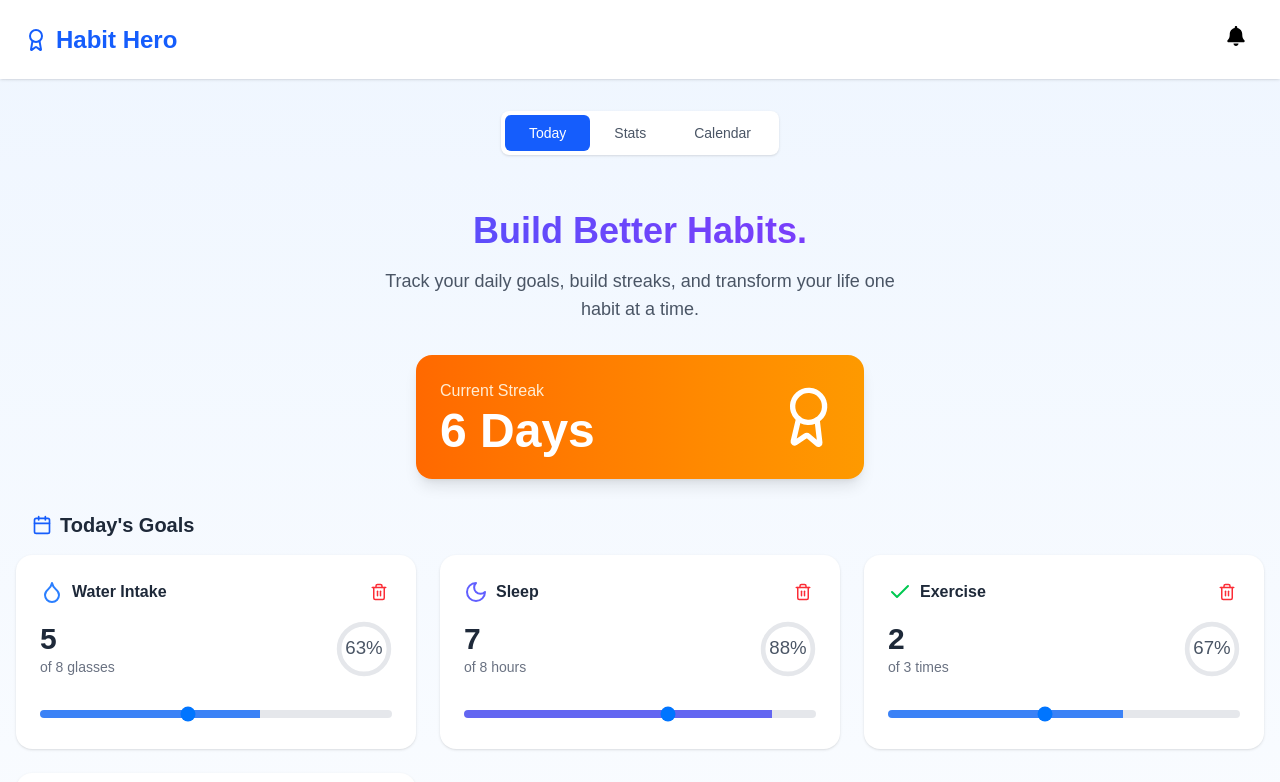
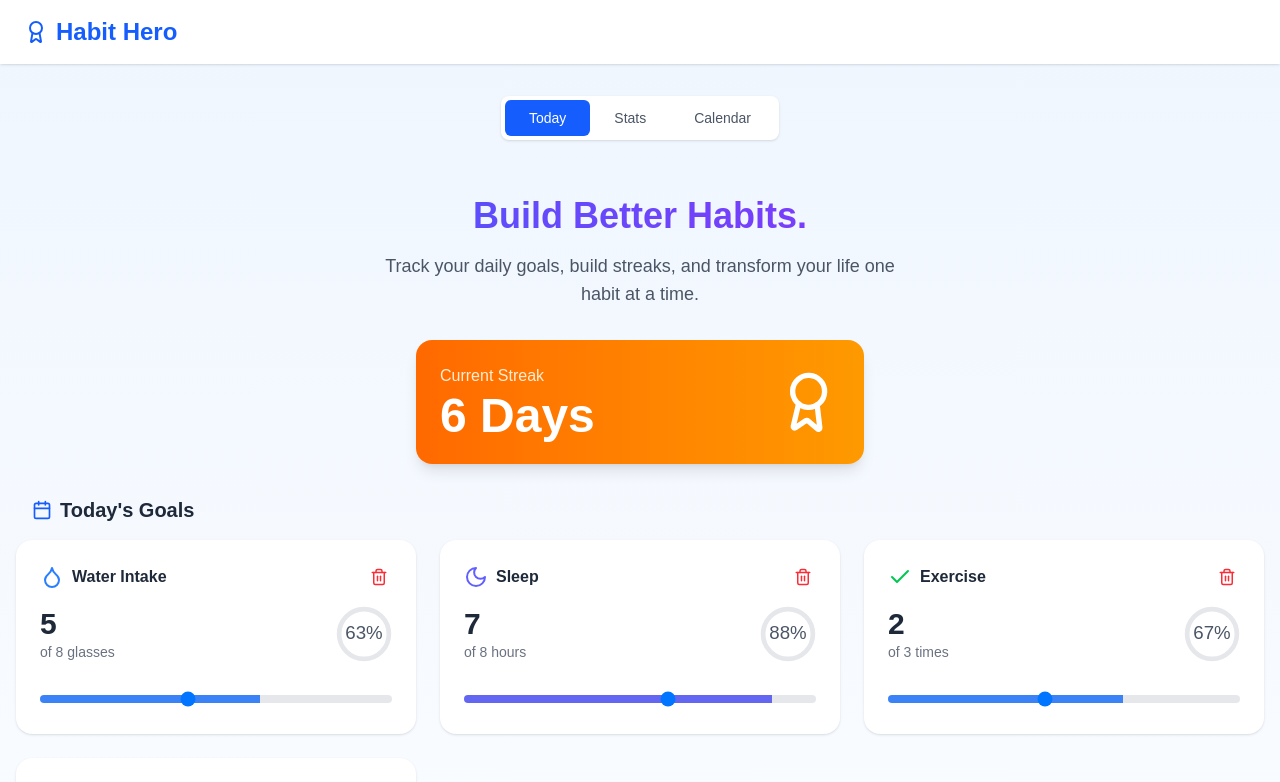
Before and after one commit to iramsk02/Habit-Tracker, a Next.js app: page / in a window 1280 px wide. Shown: the top 782 px of the page. Built offline with nearby package versions, Linux system fonts and the light colour scheme.

Commit message:
update 03 may

```diff
--- a/components/Notification.tsx
+++ /dev/null
@@ -1,264 +0,0 @@
-// // import React, { useEffect, useState } from 'react';
-// // import { FaBell } from 'react-icons/fa'; // Importing bell icon from react-icons
-// // import { motion } from 'framer-motion'; // Importing Framer Motion for animation
-
-// // interface Habits {
-// //   water: number;
-// //   sleep: number;
-// //   screen: number;
-// // }
-
-// // interface NotificationProps {
-// //   habits: Habits;
-// // }
-
-// // const NotificationComponent: React.FC<NotificationProps> = ({ habits }) => {
-// //   const [permission, setPermission] = useState<string>(Notification.permission);
-// //   const [isNotified, setIsNotified] = useState<boolean>(false);
-
-// //   // This checks if we're in the browser environment
-// //   const isBrowser = typeof window !== 'undefined';
-
-// //   useEffect(() => {
-// //     if (isBrowser && permission !== 'granted') {
-// //       Notification.requestPermission().then((result) => {
-// //         setPermission(result);
-// //       });
-// //     }
-// //   }, [permission, isBrowser]);
-
-// //   // Function to send notifications
-// //   const sendNotification = (title: string, message: string) => {
-// //     if (isBrowser && Notification.permission === 'granted') {
-// //       new Notification(title, {
-// //         body: message,
-// //         icon: '/favicon.ico', // Optional: add an icon for your notification
-// //       });
-// //       setIsNotified(true); // Set notification flag to true when notified
-// //     }
-// //   };
-
-// //   // Function to check for incomplete goals and send notification
-// //   const checkGoalsAndNotify = (habits: Habits) => {
-// //     if (habits.water < 8) {
-// //       sendNotification('Reminder: Water Intake', 'You haven\'t reached your daily water intake goal. Drink more water!');
-// //     }
-// //     if (habits.sleep < 8) {
-// //       sendNotification('Reminder: Sleep', 'You haven\'t reached your daily sleep goal. Make sure to rest well!');
-// //     }
-// //     if (habits.screen > 2) {
-// //       sendNotification('Reminder: Screen Time', 'You\'ve exceeded your screen time goal. Time to take a break!');
-// //     }
-// //   };
-
-// //   return (
-// //     <div>
-// //       {/* Bell Icon with Framer Motion */}
-// //       <motion.div
-// //         initial={{ scale: 1 }}
-// //         animate={{ scale: isNotified ? 1.2 : 1 }}
-// //         transition={{ duration: 0.3 }}
-// //         style={{
-// //           cursor: 'pointer',
-// //           margin: '20px',
-// //           display: 'inline-block',
-// //         }}
-// //         onClick={() => {
-// //           checkGoalsAndNotify(habits);
-// //         }}
-// //       >
-// //         <FaBell size={40} color={isNotified ? 'red' : 'black'} />
-// //       </motion.div>
-
-// //       <button
-// //         onClick={() => {
-// //           // Trigger notification based on current habit data
-// //           checkGoalsAndNotify(habits);
-// //         }}
-// //       >
-// //         Check Goals and Notify
-// //       </button>
-
-// //       {/* Display permission status */}
-// //       <p>Notification Permission: {permission}</p>
-// //     </div>
-// //   );
-// // };
-
-// // export default NotificationComponent;
-// import React, { useEffect, useState } from 'react';
-// import { FaBell } from 'react-icons/fa'; // Bell icon
-// import { motion } from 'framer-motion'; // Framer Motion
-
-// type Habits = {
-//     key: string;
-//     value: number;
-//   };
-
-// interface NotificationProps {
-//   habits: Habits;
-// }
-
-// const NotificationComponent: React.FC<NotificationProps> = ({ habits }) => {
-//   const [permission, setPermission] = useState<string>('default');
-//   const [isNotified, setIsNotified] = useState<boolean>(false);
-
-//   // Check if we are in the browser environment
-//   const isBrowser = typeof window !== 'undefined';
-
-//   useEffect(() => {
-//     if (isBrowser && Notification.permission !== 'granted') {
-//       Notification.requestPermission().then((result) => {
-//         setPermission(result);
-//       });
-//     }
-//   }, [isBrowser]);
-
-//   // Function to send notification
-//   const sendNotification = (title: string, message: string) => {
-//     if (isBrowser && Notification.permission === 'granted') {
-//       new Notification(title, {
-//         body: message,
-//         icon: '/favicon.ico', // Optional: add an icon for your notification
-//       });
-//       setIsNotified(true); // Trigger notification flag
-//     }
-//   };
-
-//   // Check goals and notify if conditions are met
-//   const checkGoalsAndNotify = (habits: Habits) => {
-//     if ((habits as any).water < 8) {
-//       sendNotification('Reminder: Water Intake', 'You haven\'t reached your daily water intake goal. Drink more water!');
-//     }
-//     if ((habits as any).sleep < 8) {
-//       sendNotification('Reminder: Sleep', 'You haven\'t reached your daily sleep goal. Make sure to rest well!');
-//     }
-//     if ((habits as any).screen > 2) {
-//       sendNotification('Reminder: Screen Time', 'You\'ve exceeded your screen time goal. Time to take a break!');
-//     }
-//   };
-
-//   return (
-//     <div>
-//       {/* Bell Icon with Framer Motion */}
-//       <motion.div
-
-//         initial={{ scale: 1 }}
-//         animate={{ scale: isNotified ? 1.2 : 1 }}
-//         transition={{ duration: 0.3 }}
-//         style={{
-
-//           cursor: 'pointer',
-//           margin: '10px',
-//           display: 'inline-block',
-//         }}
-//         onClick={() => {
-//           checkGoalsAndNotify(habits);
-//         }}
-//       >
-//         <FaBell size={20} color={isNotified ? 'red' : 'black'} />
-//       </motion.div>
-
-//        <button
-//         onClick={() => {
-//           checkGoalsAndNotify(habits);
-//         }}
-//       >
-//         {/* Check Goals and Notify */}
-//       </button>
-
-//       {/* Display permission status
-//       <p>Notification Permission: {permission}</p> */}
-//     </div>
-//   );
-// };
-
-// export default NotificationComponent;
-import React, { useEffect, useState } from 'react';
-import { FaBell } from 'react-icons/fa'; // Bell icon
-import { motion } from 'framer-motion'; // Framer Motion
-
-// Update the type to reflect actual habit properties
-type Habits = {
-  water: number;
-  sleep: number;
-  screen: number;
-};
-
-interface NotificationProps {
-  habits: Habits;
-}
-
-const NotificationComponent: React.FC<NotificationProps> = ({ habits }) => {
-  const [permission, setPermission] = useState<string>('default');
-  const [isNotified, setIsNotified] = useState<boolean>(false);
-
-  // Check if we are in the browser environment
-  const isBrowser = typeof window !== 'undefined';
-
-  useEffect(() => {
-    if (isBrowser && Notification.permission !== 'granted') {
-      Notification.requestPermission().then((result) => {
-        setPermission(result);
-      });
-    }
-  }, [isBrowser]);
-
-  // Function to send notification
-  const sendNotification = (title: string, message: string) => {
-    if (isBrowser && Notification.permission === 'granted') {
-      new Notification(title, {
-        body: message,
-        icon: '/favicon.ico', // Optional: add an icon for your notification
-      });
-      setIsNotified(true); // Trigger notification flag
-    }
-  };
-
-  // Check goals and notify if conditions are met
-  const checkGoalsAndNotify = (habits: Habits) => {
-    if (habits.water < 8) {
-      sendNotification('Reminder: Water Intake', 'You haven\'t reached your daily water intake goal. Drink more water!');
-    }
-    if (habits.sleep < 8) {
-      sendNotification('Reminder: Sleep', 'You haven\'t reached your daily sleep goal. Make sure to rest well!');
-    }
-    if (habits.screen > 2) {
-      sendNotification('Reminder: Screen Time', 'You\'ve exceeded your screen time goal. Time to take a break!');
-    }
-  };
-
-  return (
-    <div>
-      {/* Bell Icon with Framer Motion */}
-      <motion.div
-        initial={{ scale: 1 }}
-        animate={{ scale: isNotified ? 1.2 : 1 }}
-        transition={{ duration: 0.3 }}
-        style={{
-          cursor: 'pointer',
-          margin: '10px',
-          display: 'inline-block',
-        }}
-        onClick={() => {
-          checkGoalsAndNotify(habits);
-        }}
-      >
-        <FaBell size={20} color={isNotified ? 'red' : 'black'} />
-      </motion.div>
-
-      <button
-        onClick={() => {
-          checkGoalsAndNotify(habits);
-        }}
-      >
-        {/* Check Goals and Notify */}
-      </button>
-
-      {/* Display permission status */}
-      {/* <p>Notification Permission: {permission}</p> */}
-    </div>
-  );
-};
-
-export default NotificationComponent;
--- a/pages/index.tsx
+++ b/pages/index.tsx
@@ -2,7 +2,6 @@ import React, { useState, useEffect, useCallback } from 'react';
 import { motion } from 'framer-motion';
 import { XAxis, YAxis, CartesianGrid, Tooltip, ResponsiveContainer, AreaChart, Area } from 'recharts';
 import { Plus, Trash2, Check, Award, Droplet, Moon, Smartphone, Calendar } from 'lucide-react';
-import NotificationComponent from '@/components/Notification';
 
 // Color configuration
 const COLOR_CLASSES = {
@@ -545,7 +544,7 @@ export default function HabitTracker() {
           </div>
 
           <div className="flex items-center gap-4">
-            <NotificationComponent habits={{ water: 6, sleep: 7, screen: 3 }} />
+            {/* <NotificationComponent habits={{ water: 6, sleep: 7, screen: 3 }} /> */}
           </div>
         </div>
       </header>
--- a/utils/habitData.ts
+++ /dev/null
@@ -1,5 +0,0 @@
-export const habits = [
-    { id: "1", name: "Sleep", unit: "hrs", goal: 8 },
-    { id: "2", name: "Water Intake", unit: "glasses", goal: 8 },
-    { id: "3", name: "Screen Time", unit: "hrs", goal: 5 },
-  ];
```
